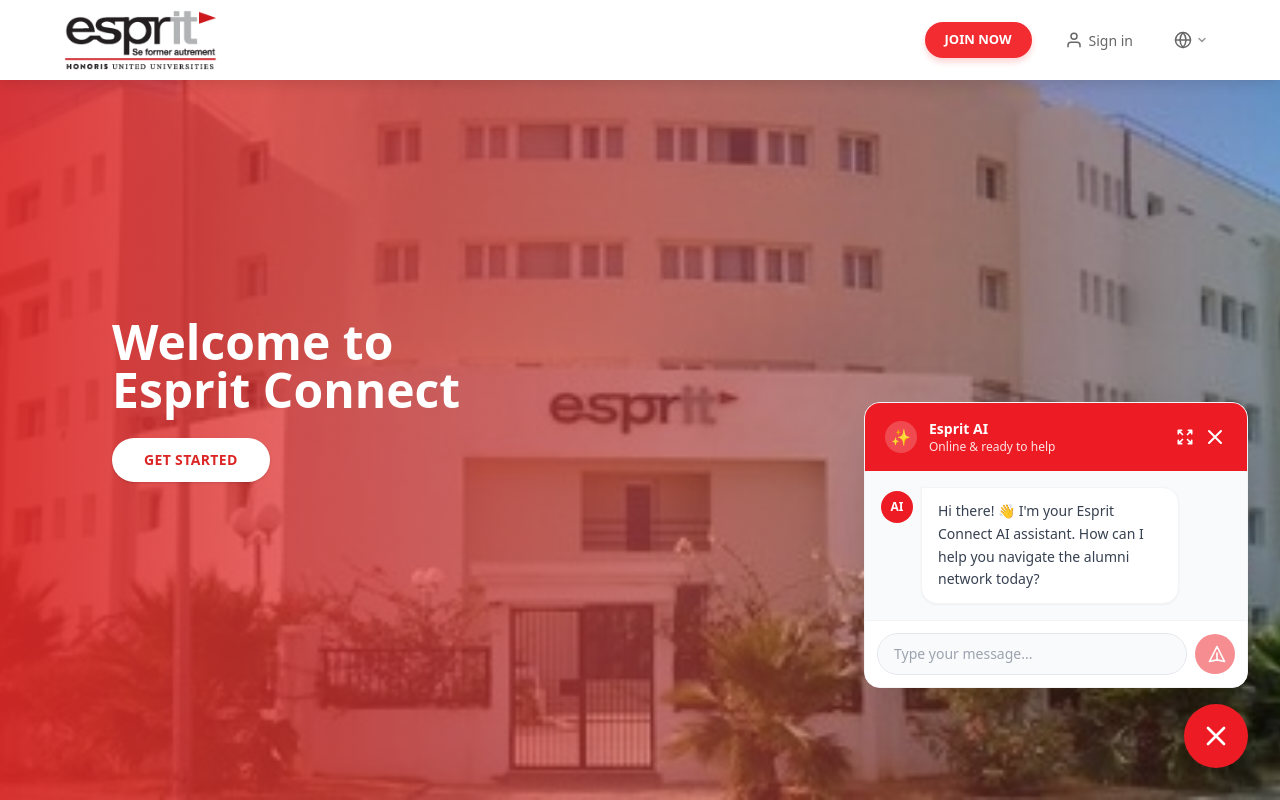
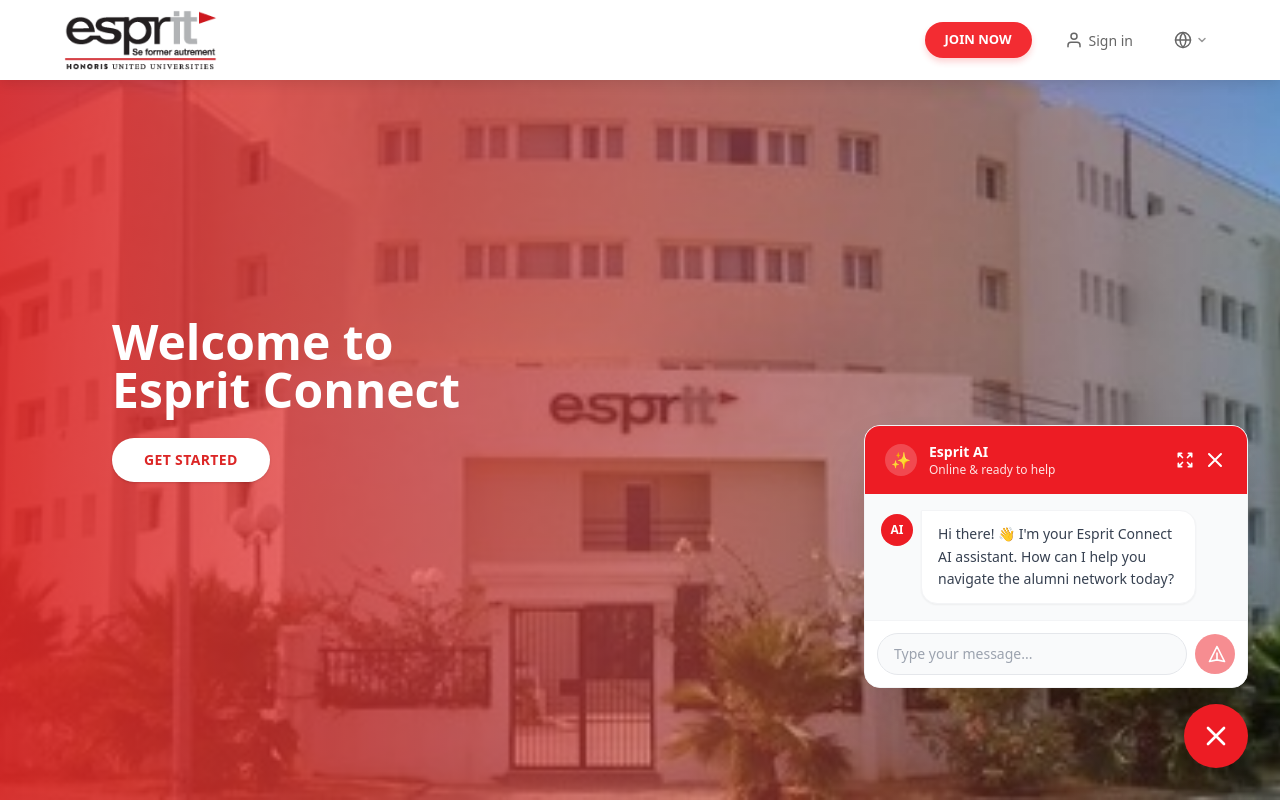
Before and after one commit to ramisassiesprit/EspritConnectFront, an Angular app: page /acceuil in a window 1280 px wide. Both pictures are taken after a click on the button 1216 px from the left and 736 px from the top of the page. Shown: the top 800 px of the page. Built offline with nearby package versions, Linux system fonts and the light colour scheme.

Commit message:
ai chat bubble fixes

```diff
--- a/src/app/features/ai/ai-chat-bubble/ai-chat-bubble.component.html
+++ b/src/app/features/ai/ai-chat-bubble/ai-chat-bubble.component.html
@@ -1,8 +1,8 @@
-<div class="fixed bottom-8 right-8 z-50 flex flex-col items-end group">
+<div class="fixed bottom-8 right-8 z-[9999] flex flex-col items-end group">
   @if (isOpen) {
     <!-- The Chat Window -->
     <div
-      class="mb-4 w-80 sm:w-96 bg-white rounded-2xl shadow-2xl border border-gray-100 overflow-hidden flex flex-col transform origin-bottom-right transition-all duration-300"
+      class="mb-4 w-80 sm:w-96 max-h-[85vh] bg-white rounded-2xl shadow-2xl border border-gray-100 overflow-hidden flex flex-col transform origin-bottom-right transition-all duration-300"
     >
       <!-- Header -->
       <div
@@ -65,21 +65,21 @@
 
       <!-- Messages Area -->
       <div
-        class="h-80 bg-gray-50 flex-1 p-4 overflow-y-auto flex flex-col gap-4"
+        class="h-96 md:h-[500px] bg-gray-50 flex-1 p-4 overflow-y-auto flex flex-col gap-4"
       >
         @for (msg of messages; track $index) {
           @if (msg.sender === 'ai') {
-            <div class="flex items-start gap-2 max-w-[85%]">
+            <div class="flex items-start gap-2 max-w-[90%]">
               <div
                 class="w-8 h-8 rounded-full bg-[#ED1C24] flex-shrink-0 flex items-center justify-center text-white text-xs font-bold mt-1"
               >
                 AI
               </div>
               <div
-                class="bg-white px-4 py-3 rounded-2xl rounded-tl-none shadow-sm text-sm text-gray-700 border border-gray-100 flex flex-col gap-2"
+                class="bg-white px-4 py-3 rounded-2xl rounded-tl-none shadow-sm text-sm text-gray-700 border border-gray-100 flex flex-col gap-2 w-full overflow-hidden"
               >
                 <!-- Main Message Content -->
-                <div class="whitespace-pre-wrap leading-relaxed">{{ msg.text }}</div>
+                <div class="whitespace-pre-wrap leading-relaxed prose prose-sm prose-red max-w-full" [innerHTML]="formatMessage(msg.text)"></div>
 
                 <!-- Expandable Reasoning -->
                 @if (msg.reasoning) {
@@ -99,7 +99,7 @@
                     </button>
 
                     @if (msg.isReasoningExpanded) {
-                      <div class="mt-2 p-2.5 bg-gray-50 rounded-lg text-[11px] text-gray-500 whitespace-pre-wrap italic border border-gray-100 leading-relaxed font-mono">
+                      <div class="mt-2 p-2.5 bg-gray-50 rounded-lg text-[11px] text-gray-500 whitespace-pre-wrap italic border border-gray-100 leading-relaxed font-mono max-h-48 overflow-y-auto">
                         {{ msg.reasoning }}
                       </div>
                     }
--- a/src/app/features/ai/ai-chat-bubble/ai-chat-bubble.component.ts
+++ b/src/app/features/ai/ai-chat-bubble/ai-chat-bubble.component.ts
@@ -1,7 +1,8 @@
-import { Component, inject } from '@angular/core';
+import { Component, inject, ElementRef, HostListener } from '@angular/core';
 import { Router } from '@angular/router';
 import { FormsModule } from '@angular/forms';
 import { CommonModule } from '@angular/common';
+import { DomSanitizer, SafeHtml } from '@angular/platform-browser';
 import { GemAiServiceService } from '../../../core/services/GeminiApiService/gem-ai.service.service';
 
 export interface ChatMessage {
@@ -22,6 +23,7 @@
   isOpen = false;
   private router = inject(Router);
   private aiService = inject(GemAiServiceService);
+  private sanitizer = inject(DomSanitizer);
 
   userInput = '';
   isLoading = false;
@@ -36,6 +38,24 @@
   expandToPage() {
     this.isOpen = false;
     this.router.navigate(['/ai-chat']);
+  }
+
+  formatMessage(text: string): SafeHtml {
+    if (!text) return '';
+
+    // Basic Markdown parsing for the chat bubble
+    let formattedText = text
+      // Bold
+      .replace(/\*\*(.*?)\*\*/g, '<strong>$1</strong>')
+      // Italic
+      .replace(/\*(.*?)\*/g, '<em>$1</em>')
+      // Lists
+      .replace(/^\s*\*\s+(.*)$/gm, '<li>$1</li>');
+
+    // Wrap consecutive li elements in a ul
+    formattedText = formattedText.replace(/(<li>.*<\/li>(?:\s*<li>.*<\/li>)*)/g, '<ul class="list-disc pl-5 my-2">$1</ul>');
+
+    return this.sanitizer.bypassSecurityTrustHtml(formattedText);
   }
 
   sendMessage() {
```
